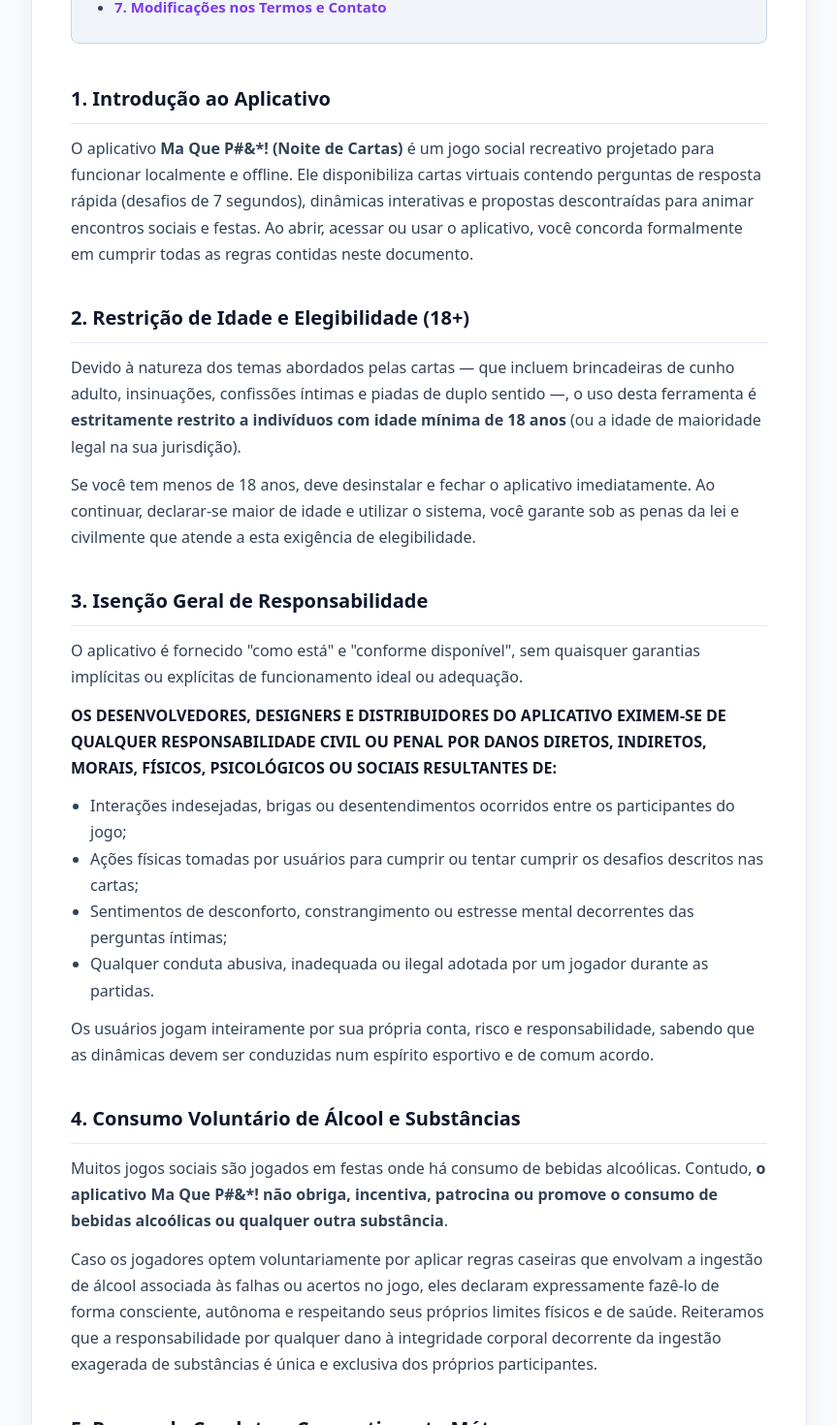
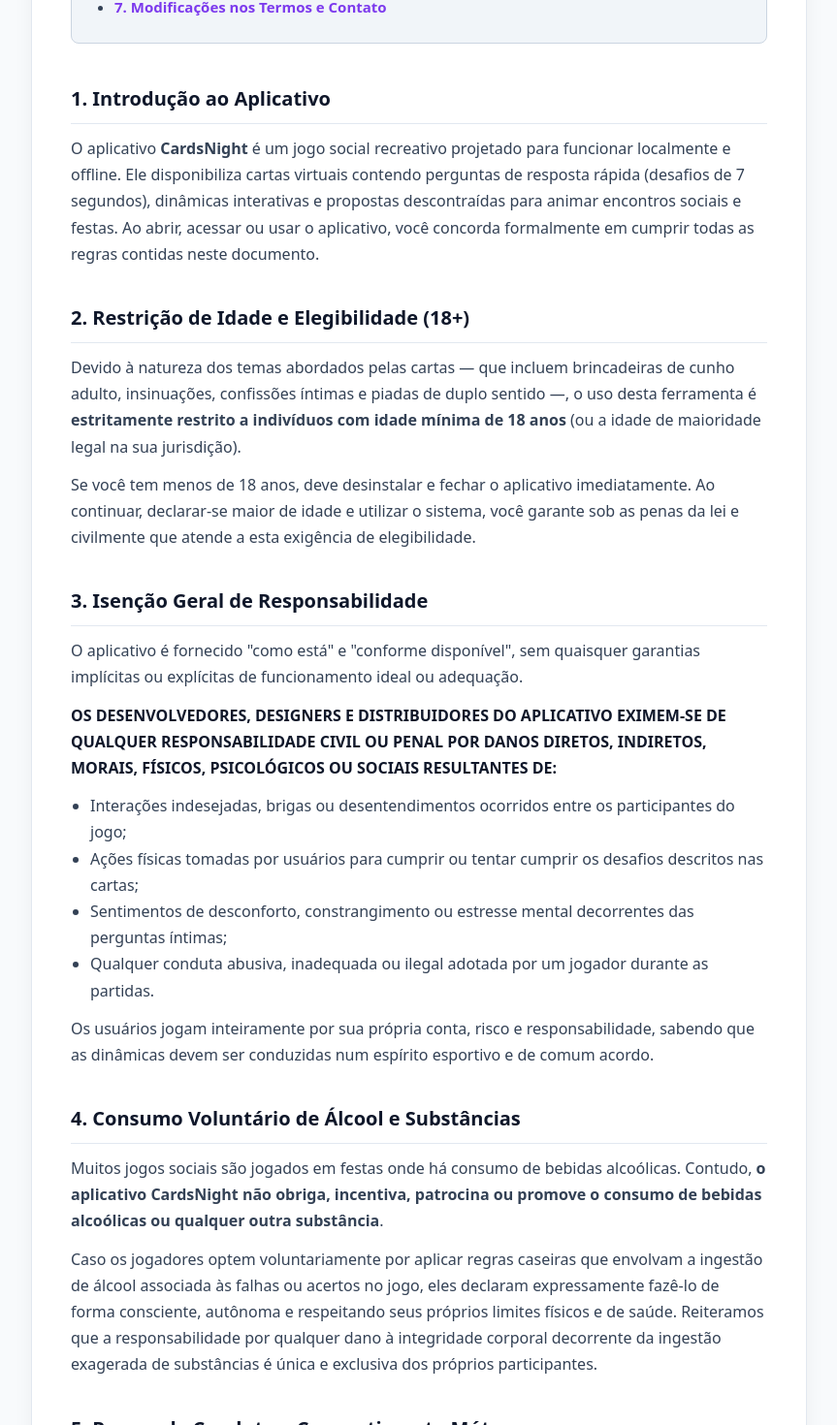
Before and after one commit to thalysson-nascimento/card-night, a Next.js app in the folder apps/web/: page /termos in a window 1280 px wide. Shown: the part 749-2219 px from the top of the page at 97% size, without its empty margins (208-1071 px from the left). Built offline with nearby package versions, Linux system fonts and the light colour scheme.

Commit message:
chore: rename game to CardsNight

```diff
--- a/apps/web/app/layout.tsx
+++ b/apps/web/app/layout.tsx
@@ -15,7 +15,7 @@
 });
 
 export const metadata: Metadata = {
-  title: "Ma Que P#&*! - Jogo de Cartas Picantes",
+  title: "CardsNight - Jogo de Cartas Picantes",
   description: "O jogo de cartas mais quente para a sua noite. 200 desafios picantes e contagem de 7 segundos.",
 };
 
--- a/apps/web/app/page.tsx
+++ b/apps/web/app/page.tsx
@@ -226,7 +226,7 @@
             <Flame size={72} color="#ff007f" style={{ filter: "drop-shadow(0 0 15px #ff007f)" }} />
           </div>
           <h1 style={{ fontFamily: "var(--font-title)", fontSize: "40px", fontWeight: 800, textTransform: "uppercase", letterSpacing: "2px", color: "#fff", textShadow: "0 0 15px rgba(255,0,127,0.7)" }}>
-            Ma Que P#&*!
+            CardsNight
           </h1>
           <p style={{ color: "rgba(255, 255, 255, 0.6)", fontSize: "14px", lineHeight: "1.5" }}>
             O jogo de cartas mais picante e divertido para animar sua noite. Contagens rápidas de 7 segundos e desafios intensos.
--- a/apps/web/app/politica/page.tsx
+++ b/apps/web/app/politica/page.tsx
@@ -60,7 +60,7 @@
           marginBottom: "35px"
         }}>
           <p style={{ margin: 0, color: "#475569", fontSize: "14px", fontWeight: 500 }}>
-            Nós do <strong>Ma Que P#&*! (Noite de Cartas)</strong> valorizamos e respeitamos a sua privacidade. Esta política detalha como lidamos com os seus dados, esclarecendo nosso compromisso em manter uma experiência de jogo offline segura e transparente para todos os participantes de faixa etária 18+.
+            Nós do <strong>CardsNight</strong> valorizamos e respeitamos a sua privacidade. Esta política detalha como lidamos com os seus dados, esclarecendo nosso compromisso em manter uma experiência de jogo offline segura e transparente para todos os participantes de faixa etária 18+.
           </p>
         </div>
 
@@ -136,7 +136,7 @@
             <div style={{ display: "flex", gap: "12px", marginBottom: "12px" }}>
               <EyeOff size={20} color="#7c3aed" style={{ flexShrink: 0, marginTop: "3px" }} />
               <p style={{ margin: 0 }}>
-                O aplicativo <strong>Ma Que P#&*! (Noite de Cartas)</strong> não possui servidores de banco de dados para cadastro ou rastreamento de perfis de usuários. Todos os dados que você insere no aplicativo (como os nomes dos jogadores cadastrados para a partida) são salvos de forma estritamente local no armazenamento do navegador ou dispositivo do próprio usuário (`localStorage`).
+                O aplicativo <strong>CardsNight</strong> não possui servidores de banco de dados para cadastro ou rastreamento de perfis de usuários. Todos os dados que você insere no aplicativo (como os nomes dos jogadores cadastrados para a partida) são salvos de forma estritamente local no armazenamento do navegador ou dispositivo do próprio usuário (`localStorage`).
               </p>
             </div>
             <p style={{ margin: 0 }}>
--- a/apps/web/app/termos/page.tsx
+++ b/apps/web/app/termos/page.tsx
@@ -142,7 +142,7 @@
               1. Introdução ao Aplicativo
             </h2>
             <p style={{ margin: 0 }}>
-              O aplicativo <strong>Ma Que P#&*! (Noite de Cartas)</strong> é um jogo social recreativo projetado para funcionar localmente e offline. Ele disponibiliza cartas virtuais contendo perguntas de resposta rápida (desafios de 7 segundos), dinâmicas interativas e propostas descontraídas para animar encontros sociais e festas. Ao abrir, acessar ou usar o aplicativo, você concorda formalmente em cumprir todas as regras contidas neste documento.
+              O aplicativo <strong>CardsNight</strong> é um jogo social recreativo projetado para funcionar localmente e offline. Ele disponibiliza cartas virtuais contendo perguntas de resposta rápida (desafios de 7 segundos), dinâmicas interativas e propostas descontraídas para animar encontros sociais e festas. Ao abrir, acessar ou usar o aplicativo, você concorda formalmente em cumprir todas as regras contidas neste documento.
             </p>
           </section>
 
@@ -187,7 +187,7 @@
               4. Consumo Voluntário de Álcool e Substâncias
             </h2>
             <p style={{ marginBottom: "12px" }}>
-              Muitos jogos sociais são jogados em festas onde há consumo de bebidas alcoólicas. Contudo, <strong>o aplicativo Ma Que P#&*! não obriga, incentiva, patrocina ou promove o consumo de bebidas alcoólicas ou qualquer outra substância</strong>.
+              Muitos jogos sociais são jogados em festas onde há consumo de bebidas alcoólicas. Contudo, <strong>o aplicativo CardsNight não obriga, incentiva, patrocina ou promove o consumo de bebidas alcoólicas ou qualquer outra substância</strong>.
             </p>
             <p style={{ margin: 0 }}>
               Caso os jogadores optem voluntariamente por aplicar regras caseiras que envolvam a ingestão de álcool associada às falhas ou acertos no jogo, eles declaram expressamente fazê-lo de forma consciente, autônoma e respeitando seus próprios limites físicos e de saúde. Reiteramos que a responsabilidade por qualquer dano à integridade corporal decorrente da ingestão exagerada de substâncias é única e exclusiva dos próprios participantes.
--- a/apps/web/src/components/GameCard.tsx
+++ b/apps/web/src/components/GameCard.tsx
@@ -29,7 +29,7 @@
               <Flame size={72} color="#ff007f" style={{ filter: "drop-shadow(0 0 15px #ff007f)" }} />
             </div>
             <h2 style={{ fontFamily: "var(--font-title)", fontSize: "28px", fontWeight: 800, textTransform: "uppercase", letterSpacing: "2px", color: "#fff", textShadow: "0 0 10px rgba(138,43,226,0.6)" }}>
-              Ma Que P#&*!
+              CardsNight
             </h2>
             <p style={{ fontSize: "14px", color: "rgba(255, 255, 255, 0.6)", letterSpacing: "1px", textTransform: "uppercase" }}>
               Vez de <strong style={{ color: "#ff007f" }}>{player}</strong>
```
